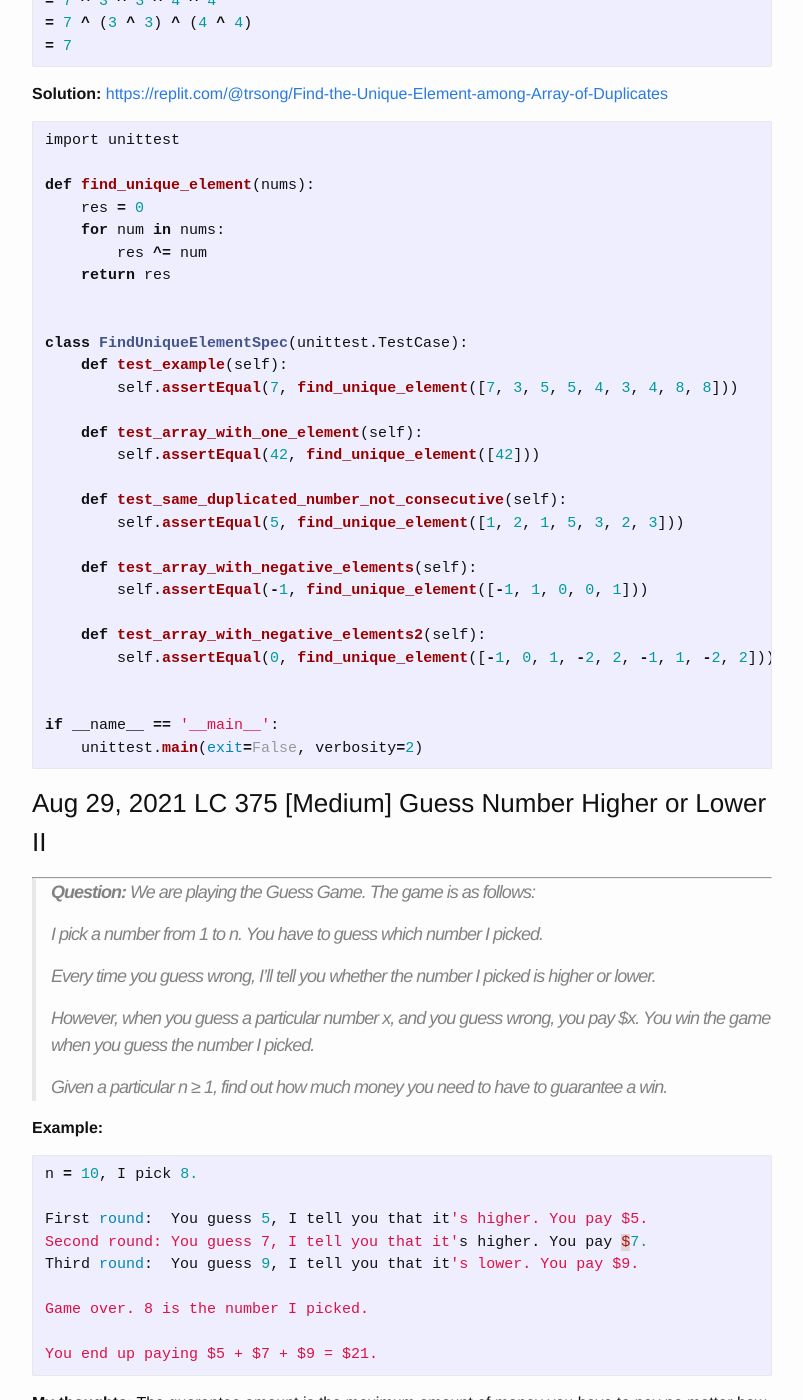
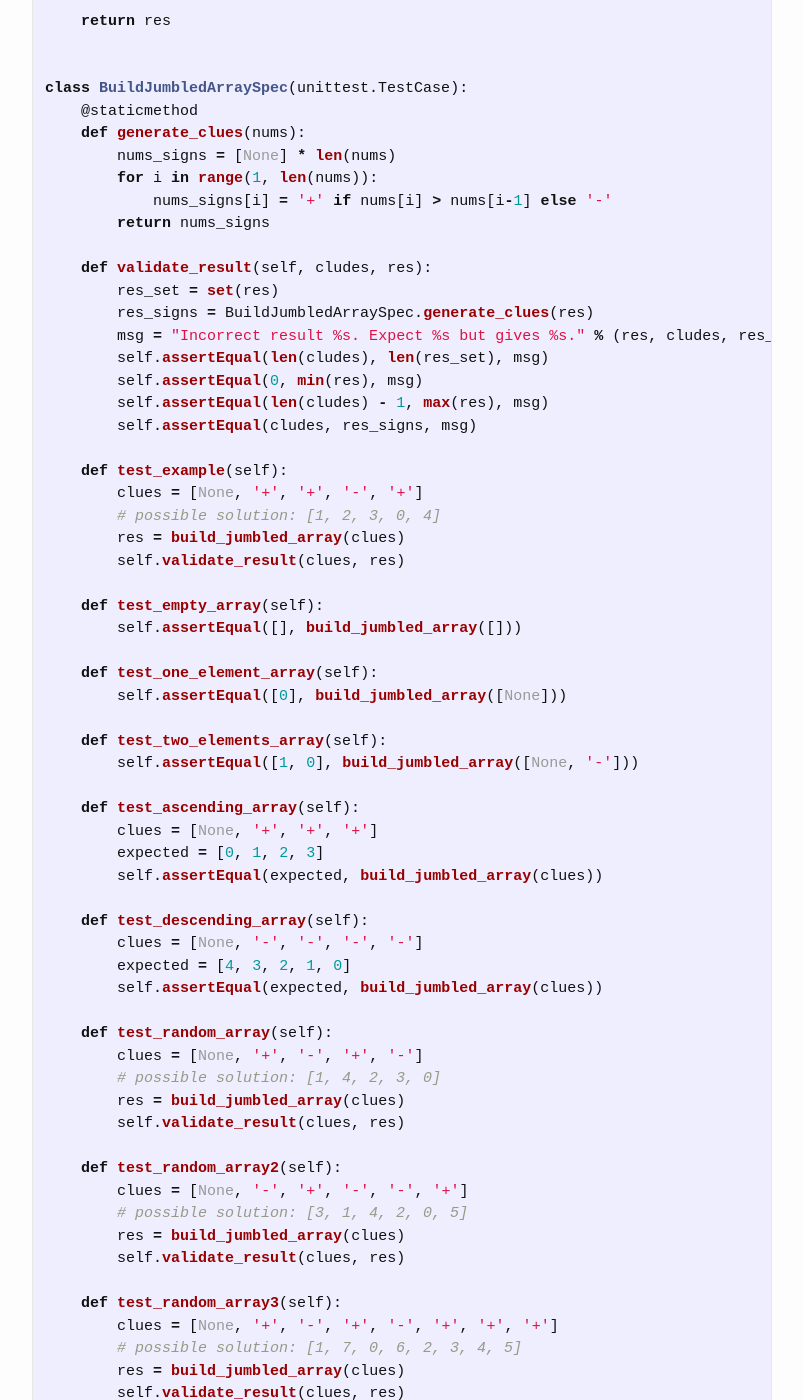
Before and after one commit to trsong/trsong.github.io, a Jekyll site: the page built from _posts/2021-08-01-DailyQuestionsAug.md, in a window 1280 px wide and 1400 px high, scrolled down 2034 px. Shown: the whole window, without its empty margins (238-1041 px from the left). Built offline with Jekyll 4.4.1, drawn with Linux system fonts in a browser that asks for light colours; some of the changed text lies outside the part shown.

Commit message:
Add solution to Aug 31 question

````diff
--- a/_posts/2021-08-01-DailyQuestionsAug.md
+++ b/_posts/2021-08-01-DailyQuestionsAug.md
@@ -27,6 +27,107 @@ categories: Python/Java
 >
 > Given this information, reconstruct an array that is consistent with it. For example, given `[None, +, +, -, +]`, you could return `[1, 2, 3, 0, 4]`.
 
+**My thoughts:** treat `+` as `+1`, `+2`, `+3` and `-` as `-1`, `-2` from `0` you can generate an array with satisfied condition yet incorrect range. Then all we need to do is to shift to range from `0` to `N` by minusing each element with global minimum value.
+
+**Solution:** [https://replit.com/@trsong/Reconstruct-a-Jumbled-Array-by-Given-Order](https://replit.com/@trsong/Reconstruct-a-Jumbled-Array-by-Given-Order)
+```py
+import unittest
+
+def build_jumbled_array(clues):
+    n = len(clues)
+    res = [0] * n
+    upper = lower = 0
+
+    for i in range(n):
+        if clues[i] == '+':
+            res[i] = upper + 1
+            upper += 1
+        elif clues[i] == '-':
+            res[i] = lower - 1
+            lower -= 1
+
+    for i in range(n):
+        res[i] -= lower
+
+    return res
+
+
+class BuildJumbledArraySpec(unittest.TestCase):
+    @staticmethod
+    def generate_clues(nums):
+        nums_signs = [None] * len(nums)
+        for i in range(1, len(nums)):
+            nums_signs[i] = '+' if nums[i] > nums[i-1] else '-'
+        return nums_signs
+
+    def validate_result(self, cludes, res):
+        res_set = set(res)
+        res_signs = BuildJumbledArraySpec.generate_clues(res)
+        msg = "Incorrect result %s. Expect %s but gives %s." % (res, cludes, res_signs)
+        self.assertEqual(len(cludes), len(res_set), msg)
+        self.assertEqual(0, min(res), msg)
+        self.assertEqual(len(cludes) - 1, max(res), msg)
+        self.assertEqual(cludes, res_signs, msg)
+
+    def test_example(self):
+        clues = [None, '+', '+', '-', '+']
+        # possible solution: [1, 2, 3, 0, 4]
+        res = build_jumbled_array(clues)
+        self.validate_result(clues, res)
+
+    def test_empty_array(self):
+        self.assertEqual([], build_jumbled_array([]))
+
+    def test_one_element_array(self):
+        self.assertEqual([0], build_jumbled_array([None]))
+
+    def test_two_elements_array(self):
+        self.assertEqual([1, 0], build_jumbled_array([None, '-']))
+
+    def test_ascending_array(self):
+        clues = [None, '+', '+', '+']
+        expected = [0, 1, 2, 3]
+        self.assertEqual(expected, build_jumbled_array(clues))
+
+    def test_descending_array(self):
+        clues = [None, '-', '-', '-', '-']
+        expected = [4, 3, 2, 1, 0]
+        self.assertEqual(expected, build_jumbled_array(clues))
+
+    def test_random_array(self):
+        clues = [None, '+', '-', '+', '-']
+        # possible solution: [1, 4, 2, 3, 0]
+        res = build_jumbled_array(clues)
+        self.validate_result(clues, res)
+
+    def test_random_array2(self):
+        clues = [None, '-', '+', '-', '-', '+']
+        # possible solution: [3, 1, 4, 2, 0, 5]
+        res = build_jumbled_array(clues)
+        self.validate_result(clues, res)
+
+    def test_random_array3(self):
+        clues = [None, '+', '-', '+', '-', '+', '+', '+']
+        # possible solution: [1, 7, 0, 6, 2, 3, 4, 5]
+        res = build_jumbled_array(clues)
+        self.validate_result(clues, res)
+
+    def test_random_array4(self):
+        clues = [None, '+', '+', '-', '+']
+        # possible solution: [1, 2, 3, 0, 4]
+        res = build_jumbled_array(clues)
+        self.validate_result(clues, res)
+
+    def test_random_array5(self):
+        clues = [None, '-', '-', '-', '+']
+        # possible solution: [3, 2, 1, 0, 4]
+        res = build_jumbled_array(clues)
+        self.validate_result(clues, res)
+
+
+if __name__ == '__main__':
+    unittest.main(exit=False, verbosity=2)
+```
 
 ### Aug 30, 2021  \[Easy\] Find Unique Element among Array of Duplicates
 ---
````
